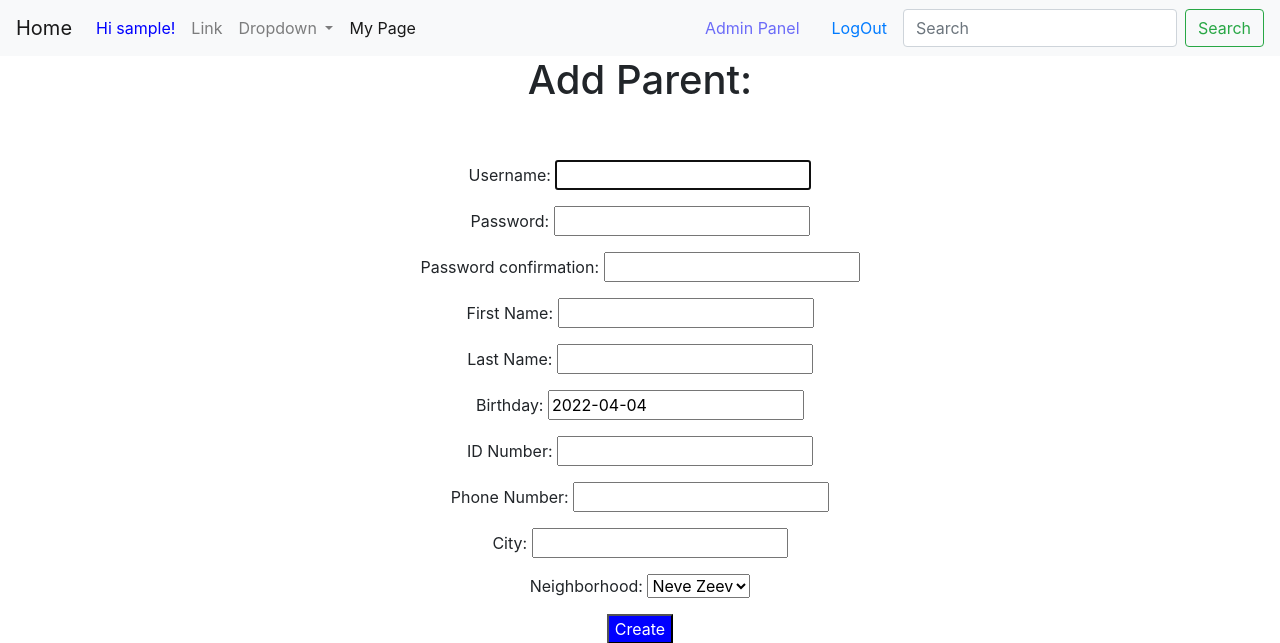
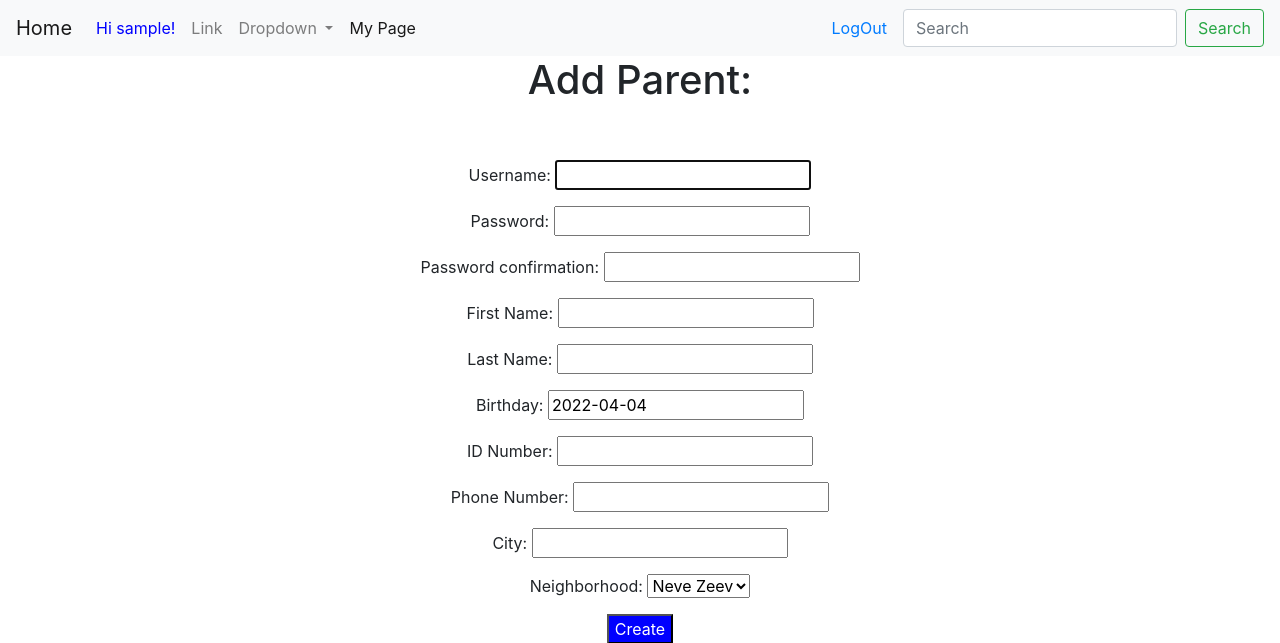
Before and after one commit to bilbisli/SecureCity, a Django app: page /AddParent/ in a window 1280 px wide. Shown: the top 643 px of the page. Run offline with Django 4.2, Linux system fonts and the light colour scheme; the visitor is signed in with stand-in values (Sample User, id 1).

Commit message:
BSPM2022T11-66-139

```diff
--- a/SecureCity/HomePage/templates/base.html
+++ b/SecureCity/HomePage/templates/base.html
@@ -40,9 +40,6 @@
       </li>
     </ul>
      {% if user.is_authenticated %}
-        {% if user.is_superuser %}
-            <a class="nav-link" href="{% url 'admin:index' %}"><h8 style="color:#6c6cf8;">Admin Panel</h8> <span class="sr-only">(current)</span></a>
-        {% endif %}
     <a class="nav-link active" href="{% url 'logoutuser' %}">LogOut</a>
 
  {% else %}
```
